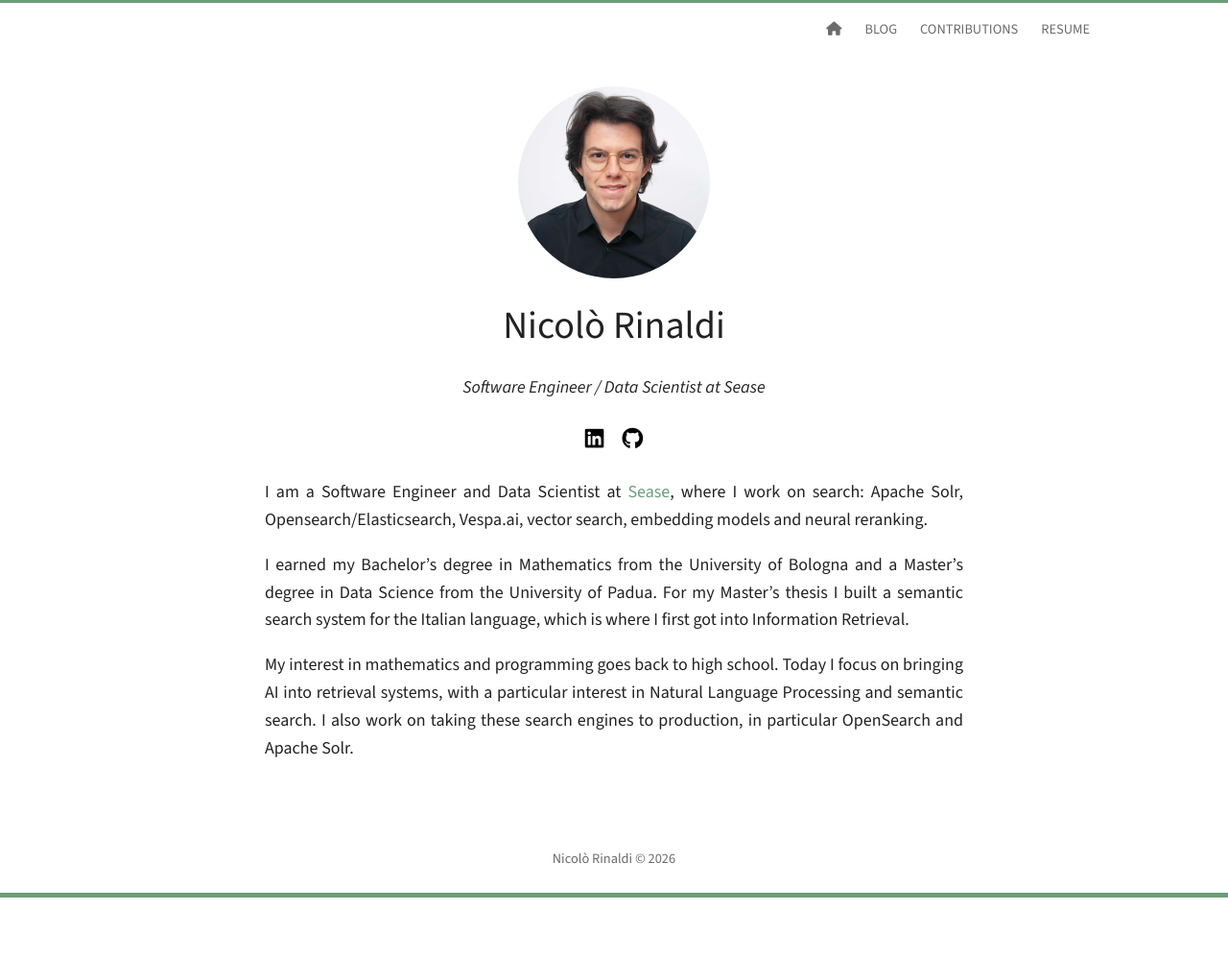
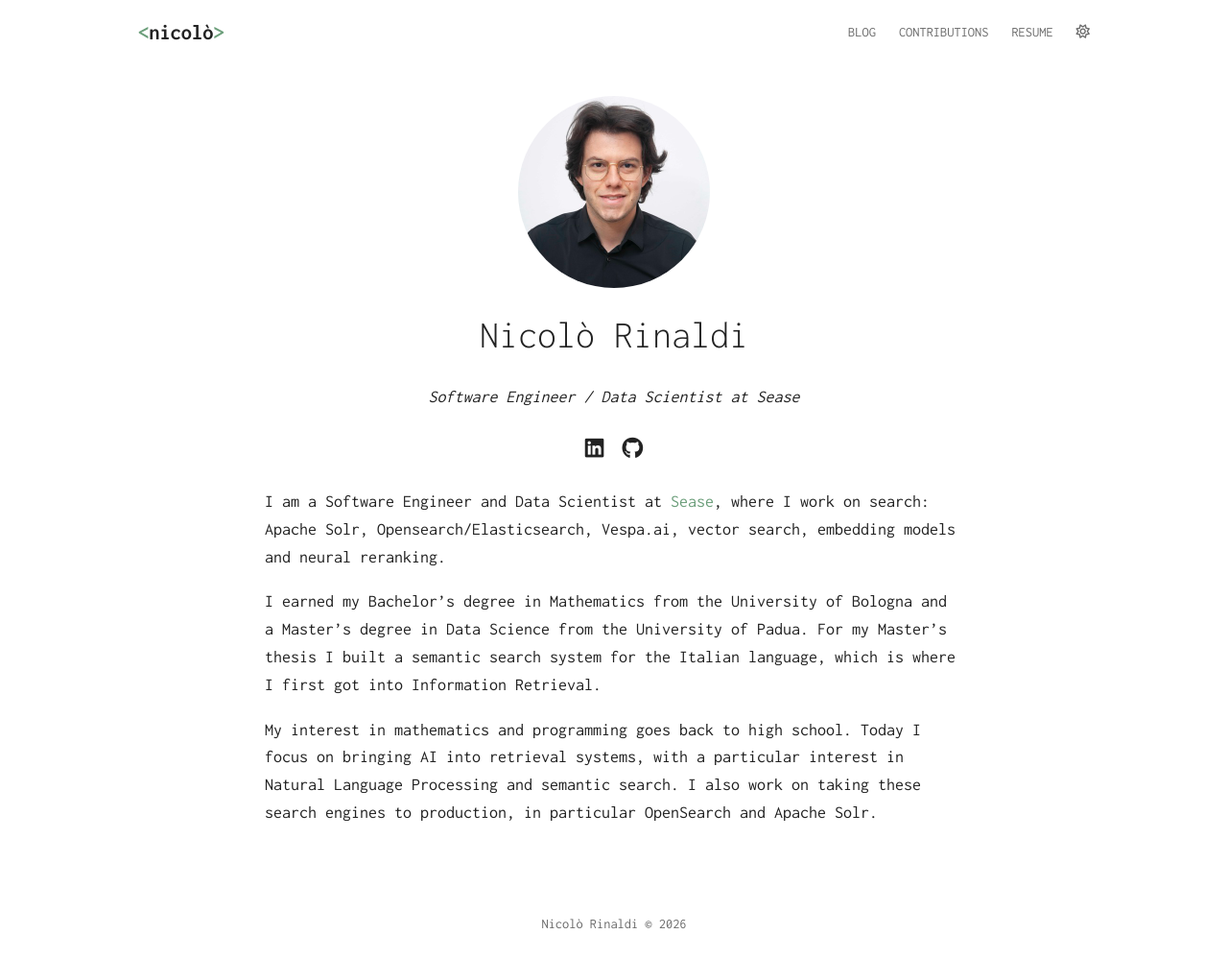
Before and after one commit to nicolo-rinaldi/nicolo-rinaldi.github.io, a Jekyll site: the page built from index.md, in a window 1280 px wide. Shown: the whole page at 96% size. Built offline with Jekyll 4.4.1, drawn with Linux system fonts in a browser that asks for light colours; before the commit the page ends 935 px from its top, so only the background shows below that.

Commit message:
Add dark/light theme, favicon and fixed frontpage layout

```diff
--- a/_layouts/default.html
+++ b/_layouts/default.html
@@ -3,21 +3,49 @@
 <head>
   <meta charset="utf-8">
   <meta name="viewport" content="width=device-width, initial-scale=1">
-  <link rel="stylesheet" href="https://fonts.googleapis.com/css2?family=Source+Sans+3:ital,wght@0,300;0,400;0,700;1,400&display=swap">
+  <meta name="color-scheme" content="light dark">
+  <!-- Apply the saved theme before the page paints, to avoid a flash of the wrong one -->
+  <script>try { var t = localStorage.getItem('theme'); if (t) document.documentElement.dataset.theme = t; } catch (e) {}</script>
+  <link rel="icon" type="image/png" href="{{ '/imgs/favicon.png' | relative_url }}">
+  <link rel="apple-touch-icon" href="{{ '/imgs/favicon.png' | relative_url }}">
+  <link rel="stylesheet" href="https://fonts.googleapis.com/css2?family=Inconsolata:wght@300;400;700&display=swap">
   <link rel="stylesheet" href="https://cdnjs.cloudflare.com/ajax/libs/font-awesome/6.5.2/css/all.min.css">
   <link rel="stylesheet" href="{{ '/assets/css/main.css' | relative_url }}">
   {% seo %}
 </head>
 <body>
   <nav>
-    <a href="{{ '/' | relative_url }}" aria-label="Home"><i class="fa-solid fa-house"></i></a>
+    <a class="brand" href="{{ '/' | relative_url }}" aria-label="Home"><span>&lt;</span>nicolò<span>&gt;</span></a>
     <a href="{{ '/blog.html' | relative_url }}">Blog</a>
     <a href="{{ '/contributions.html' | relative_url }}">Contributions</a>
     {% if site.cv %}<a href="{{ site.cv | relative_url }}">Resume</a>{% endif %}
+    <button class="theme-toggle" id="theme-toggle" type="button" aria-label="Switch light/dark theme"><i class="fa-regular fa-sun"></i></button>
   </nav>
   <main>
     {{ content }}
   </main>
   <footer>{{ site.author }} © {{ 'now' | date: '%Y' }}</footer>
+  <script>
+    // Theme toggle: sun = light, moon = dark. Default follows the OS;
+    // a click saves the choice, and switching back to the OS theme forgets it.
+    (function () {
+      var root = document.documentElement;
+      var btn = document.getElementById('theme-toggle');
+      var osDark = matchMedia('(prefers-color-scheme: dark)');
+      var osTheme = function () { return osDark.matches ? 'dark' : 'light'; };
+      var current = function () { return root.dataset.theme || osTheme(); };
+      var render = function () { btn.querySelector('i').className = 'fa-regular fa-' + (current() === 'dark' ? 'moon' : 'sun'); };
+      btn.addEventListener('click', function () {
+        var next = current() === 'dark' ? 'light' : 'dark';
+        try {
+          if (next === osTheme()) { delete root.dataset.theme; localStorage.removeItem('theme'); }
+          else { root.dataset.theme = next; localStorage.setItem('theme', next); }
+        } catch (e) { root.dataset.theme = next; }
+        render();
+      });
+      osDark.addEventListener('change', render);
+      render();
+    })();
+  </script>
 </body>
 </html>
--- a/assets/css/main.css
+++ b/assets/css/main.css
@@ -1,7 +1,28 @@
 :root {
+  color-scheme: light;
   --accent: #6b9e7a;
   --accent-dark: #527a5e;
   --muted: #6b6b6b;
+  --text: #222;
+  --bg: #fff;
+}
+
+/* Dark theme: follows the operating system, unless the toggle forced a theme (data-theme on <html>) */
+@media (prefers-color-scheme: dark) {
+  :root:not([data-theme="light"]) {
+    color-scheme: dark;
+    --accent-dark: #8fbf9d;
+    --muted: #9a9a9a;
+    --text: #e4e4e4;
+    --bg: #151816;
+  }
+}
+:root[data-theme="dark"] {
+  color-scheme: dark;
+  --accent-dark: #8fbf9d;
+  --muted: #9a9a9a;
+  --text: #e4e4e4;
+  --bg: #151816;
 }
 
 * { box-sizing: border-box; }
@@ -11,11 +32,9 @@ body {
   min-height: 100vh;
   display: flex;
   flex-direction: column;
-  font: 18px/1.6 'Source Sans 3', sans-serif;
-  color: #222;
-  background: #fff;
-  border-top: 3px solid var(--accent);
-  border-bottom: 5px solid var(--accent);
+  font: 18px/1.6 'Inconsolata', monospace;
+  color: var(--text);
+  background: var(--bg);
   overflow-wrap: break-word;
 }
 
@@ -26,6 +45,7 @@ nav {
   display: flex;
   flex-wrap: wrap;
   justify-content: flex-end;
+  align-items: center;
   gap: 1.5rem;
   width: 100%;
   max-width: 1024px;
@@ -35,6 +55,16 @@ nav {
   text-transform: uppercase;
 }
 nav a { color: var(--muted); }
+nav .brand { margin-right: auto; color: var(--text); font-size: 1.4rem; font-weight: 700; text-transform: none; }
+nav .brand span { color: var(--accent); }
+/* Phones: one item per row, centered; theme toggle stays in the top-right corner */
+@media (max-width: 600px) {
+  nav { position: relative; flex-direction: column; gap: 1.25rem; padding-top: 1.25rem; }
+  nav .brand { margin-right: 0; }
+  .theme-toggle { position: absolute; top: 1.25rem; right: 16px; display: flex; align-items: center; height: 2.24rem; /* = brand line height */ }
+}
+.theme-toggle { padding: 0; border: 0; background: none; color: var(--muted); font: inherit; cursor: pointer; }
+.theme-toggle:hover { color: var(--accent); }
 
 main {
   flex: 1;
@@ -43,7 +73,6 @@ main {
   margin: 0 auto;
   padding: 0 16px 3rem;
 }
-main > p { text-align: justify; }
 
 footer { padding: 1.5rem; text-align: center; color: var(--muted); font-size: .9rem; }
 
@@ -52,7 +81,7 @@ footer { padding: 1.5rem; text-align: center; color: var(--muted); font-size: .9
 .avatar { width: 200px; height: 200px; border-radius: 50%; object-fit: cover; }
 .about h1 { margin: .5rem 0 0; font-size: 2.5rem; font-weight: 300; }
 .social { font-size: 1.4rem; }
-.social a { margin: 0 .6rem; color: #000; }
+.social a { margin: 0 .6rem; color: var(--text); }
 
 /* Blog, contributions */
 .list { list-style: none; padding: 0; }
```
Also changed, not shown: imgs/favicon.png (added).
